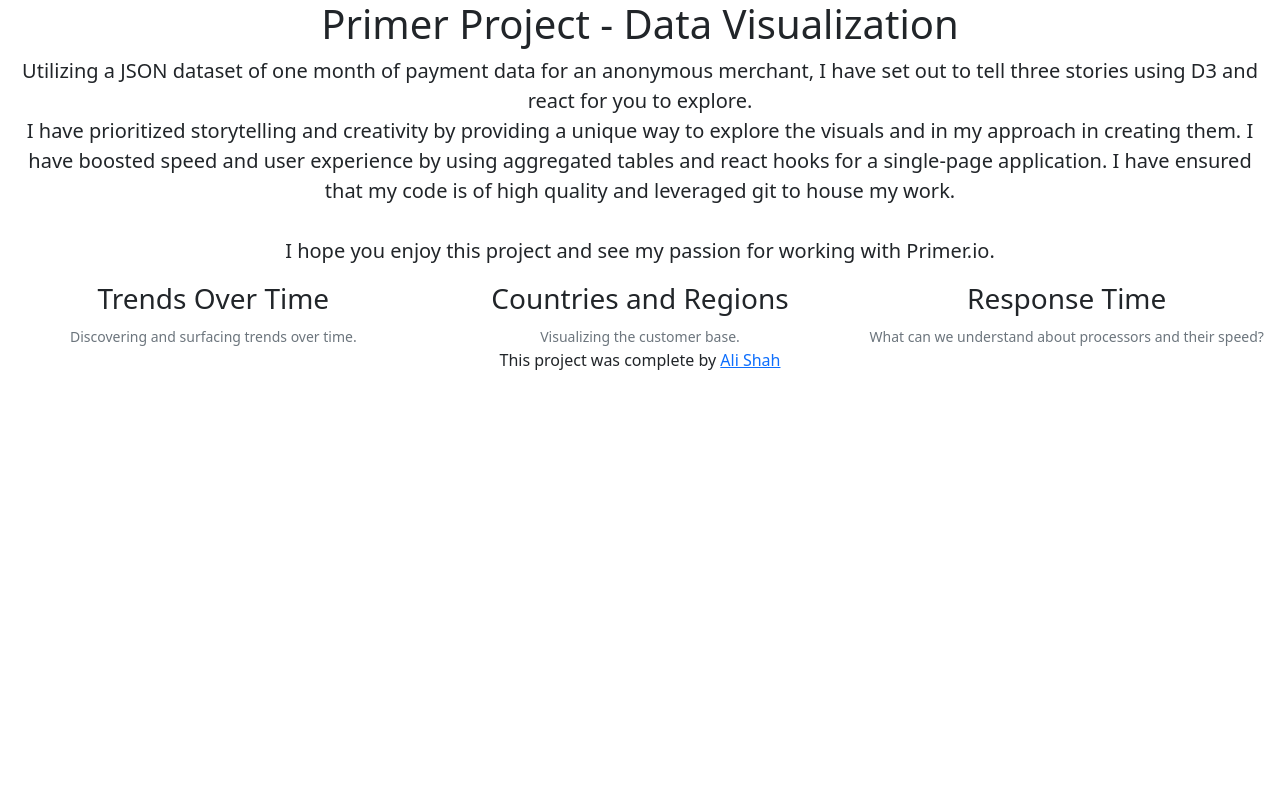
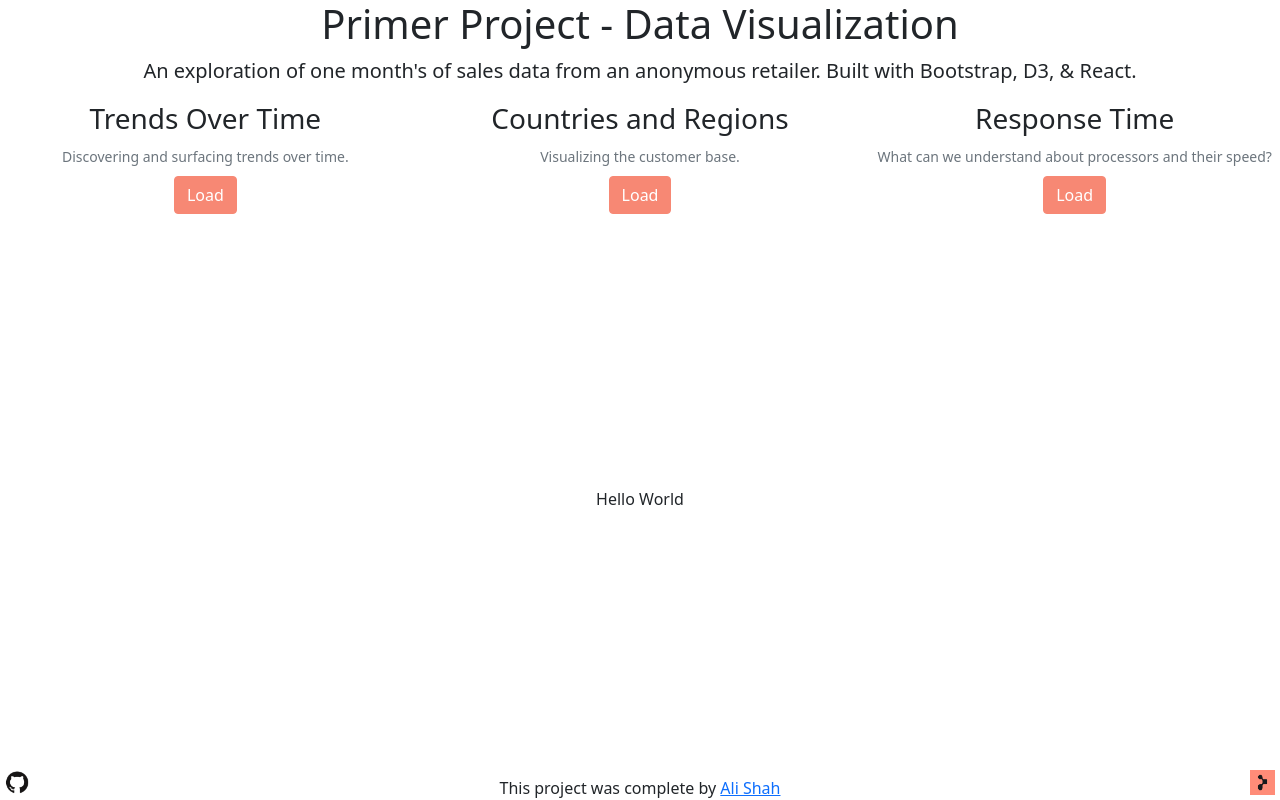
Before and after one commit to Alistrandarious/d3-react-dashboard-sales-data, a React (Create React App) app: page / in a window 1280 px wide. Built offline with nearby package versions, Linux system fonts and the light colour scheme.

Commit message:
basic template set up

```diff
--- a/public/index.html
+++ b/public/index.html
@@ -28,7 +28,7 @@
   </head>
   <body>
     <noscript>You need to enable JavaScript to run this app.</noscript>
-    <div id="root"></div>
+    <div class = "d-flex flex-column" id="root"></div>
     <!--
       This HTML file is a template.
       If you open it directly in the browser, you will see an empty page.
--- a/src/App.css
+++ b/src/App.css
@@ -1,7 +1,42 @@
-header, footer {
+html,
+body,
+#root {
+  height: 100%;
+  width: 100%;
+}
+
+header,
+footer {
   text-align: center;
 }
 
 .col-xl {
   text-align: center;
 }
+
+.main-component {
+  text-align: center;
+}
+
+.logo {
+  cursor: pointer;
+  position: absolute;
+  width: 35px;
+  padding: 5px;
+}
+
+.primer-logo {
+  right: 0;
+  bottom: 0;
+}
+
+.github-logo {
+  left: 0;
+  bottom: 0;
+}
+
+.btn-primary{
+  background-color: #f78874!Important;
+  border-color:#f78874!Important;
+  margin:  0.5em 0;
+}
--- a/src/App.js
+++ b/src/App.js
@@ -1,51 +1,17 @@
 import "./App.css";
 import "bootstrap/dist/css/bootstrap.min.css";
+import Main from "./components/MainComponent";
+import Header from "./components/HeaderComponent";
+import Navigation from "./components/NavigationComponent";
+import Footer from "./components/FooterComponent";
 
 function App() {
   return (
-    <div class="container-fluid">
-      <header>
-        <h1>Primer Project - Data Visualization</h1>
-        <p className="lead">
-          Utilizing a JSON dataset of one month of payment data for an anonymous
-          merchant, I have set out to tell <b>three stories using D3 and react </b> for
-          you to explore.
-          <br></br>
-          I have prioritized <b>storytelling and creativity </b>
-          by providing a unique way to explore the visuals and in my approach in
-          creating them. I have boosted
-          <b> speed and user experience</b> by using aggregated tables and react
-          hooks for a single-page application. I have ensured that my
-          <b> code is of high quality</b> and leveraged git to house my
-          work.
-          <br></br>
-          <br></br>
-          I hope you enjoy this project and see my passion for working with
-          Primer.io.
-          </p>
-      </header>
-      <div class="row">
-        <div class="col-xl">
-          <h3>Trends Over Time</h3>
-          <small className="text-muted">
-            Discovering and surfacing trends over time.
-          </small>
-        </div>
-        <div class="col-xl">
-          <h3>Countries and Regions</h3>
-          <small className="text-muted">Visualizing the customer base.</small>
-        </div>
-        <div class="col-xl">
-          <h3>Response Time</h3>
-          <small className="text-muted">
-            What can we understand about processors and their speed?
-          </small>
-        </div>
-      </div>
-      <footer>
-        This project was complete by&nbsp;
-        <a href="https://www.linkedin.com/in/alis/">Ali Shah</a>
-      </footer>
+    <div class="d-flex flex-column flex-grow-1">
+      <Header></Header>
+      <Navigation></Navigation>
+      <Main></Main>
+      <Footer></Footer>
     </div>
   );
 }
--- /dev/null
+++ b/src/components/FooterComponent.js
@@ -0,0 +1,36 @@
+import React from "react";
+import primer from "./imgs/primerlogo.png";
+import github from "./imgs/githublogo.png";
+
+function Footer() {
+  const handleClick = (source) => {
+    if (source == "primer") {
+      window.open("https://primer.io/");
+    }
+    if (source == "github") {
+      window.open("https://github.com/Alistrandarious/d3-react-dashboard-sales-data");
+    }
+  };
+  return (
+    <footer class="mt-auto">
+      This project was complete by&nbsp;
+      <a href="https://www.linkedin.com/in/AliS/">Ali Shah</a>
+      <img
+        onClick={handleClick("primer")}
+        src={primer}
+        className="primer-logo logo"
+        alt="logo"
+        title="Click here to be taken to Primer.io"
+      />
+      <img
+        onClick={handleClick("github")}
+        src={github}
+        className="github-logo logo"
+        alt="logo"
+        title="Click here to be taken to the git repo"
+      />
+    </footer>
+  );
+}
+
+export default Footer;
--- /dev/null
+++ b/src/components/HeaderComponent.js
@@ -0,0 +1,15 @@
+import React from "react";
+
+function Header() {
+  return (
+    <header>
+      <h1>Primer Project - Data Visualization</h1>
+      <p className="lead">
+        An exploration of one month's of sales data from an anonymous retailer.
+        Built with Bootstrap, D3, & React.
+      </p>
+    </header>
+  );
+}
+
+export default Header;
--- /dev/null
+++ b/src/components/MainComponent.js
@@ -0,0 +1,11 @@
+import React from "react";
+
+function Main() {
+  return (
+    <div class="d-flex flex-column flex-grow-1 justify-content-center">
+      <div className="main-component">Hello World</div>
+    </div>
+  );
+}
+
+export default Main;
--- /dev/null
+++ b/src/components/NavigationComponent.js
@@ -0,0 +1,40 @@
+import React from "react";
+
+function Navigation() {
+  return (
+    <div class="overflow-hidden">
+      <div class="row">
+        <div class="col-xl">
+          <h3>Trends Over Time</h3>
+          <small className="text-muted">
+            Discovering and surfacing trends over time.
+          </small>
+          <br />
+          <button type="button" class="btn btn-primary">
+            Load
+          </button>
+        </div>
+        <div class="col-xl">
+          <h3>Countries and Regions</h3>
+          <small className="text-muted">Visualizing the customer base.</small>
+          <br />
+          <button type="button" class="btn btn-primary">
+            Load
+          </button>
+        </div>
+        <div class="col-xl">
+          <h3>Response Time</h3>
+          <small className="text-muted">
+            What can we understand about processors and their speed?
+          </small>
+          <br />
+          <button type="button" class="btn btn-primary">
+            Load
+          </button>
+        </div>
+      </div>
+    </div>
+  );
+}
+
+export default Navigation;
```
Also changed, not shown: src/components/imgs/githublogo.png (added), src/components/imgs/primerlogo.png (added).
